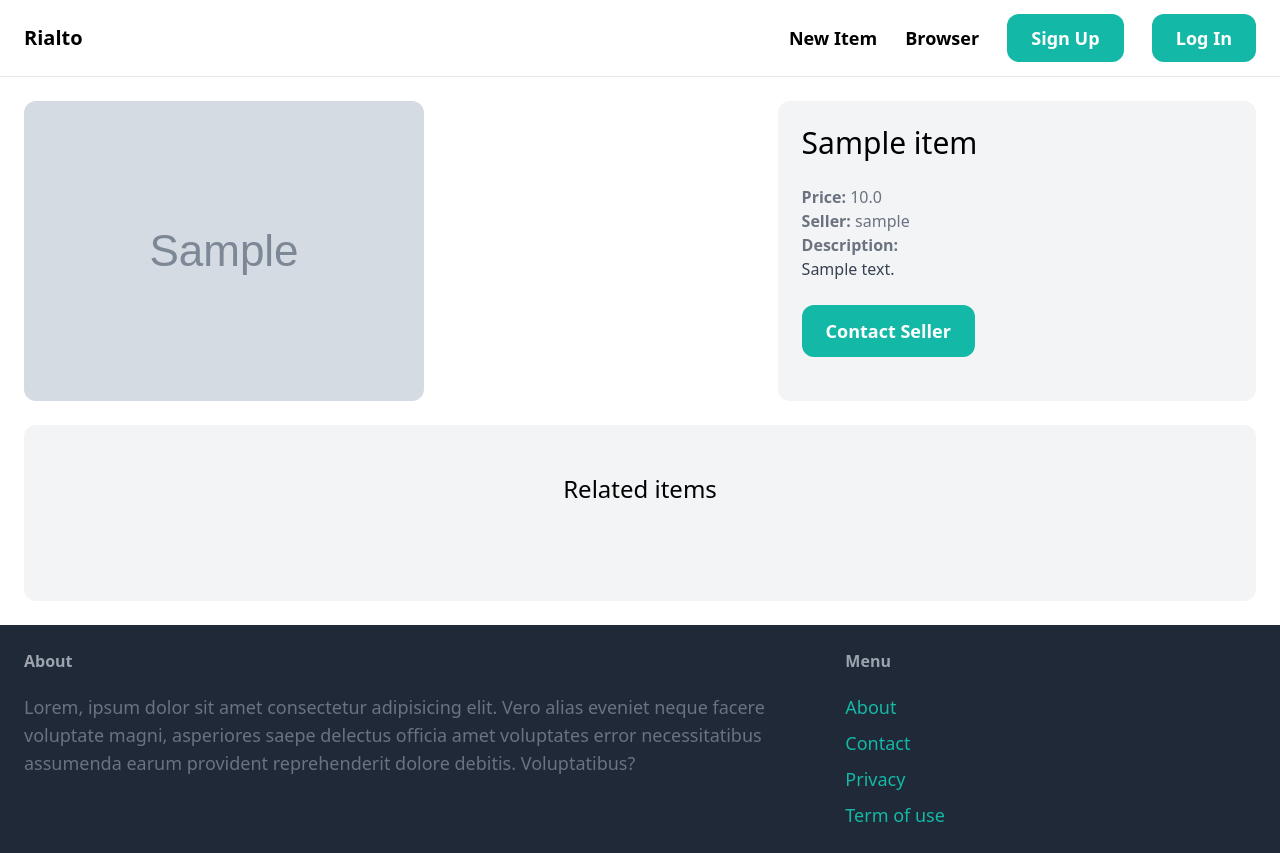
After one commit to 00AR/rialto, a Django app: page /items/1/ in a window 1280 px wide. The commit adds this page. Run offline with Django 5.2, Linux system fonts and the light colour scheme; tables that the repository leaves empty hold one stand-in row (values such as "Sample post"); grey boxes marked "Sample" are stand-in pictures; some libraries are stand-ins or nearby versions.

Commit message:
Details page for each item completed

```diff
--- a/core/templates/core/index.html
+++ b/core/templates/core/index.html
@@ -7,7 +7,7 @@
         <div class="grid grid-cols-3 gap-3">
             {% for item in items %}
                 <div>
-                    <a href="#">
+                    <a href="{% url 'item:detail' item.id %}">
                         <div>
                             <img src="{{ item.image.url }}" class="rounded-t-xl">
                         </div>
--- /dev/null
+++ b/item/templates/item/detail.html
@@ -0,0 +1,48 @@
+{% extends 'core/base.html' %}
+
+{% block title %}{{ item.name }}{% endblock %}
+
+{% block content %}
+<div class="grid grid-cols-5 gap-6">
+    <div class="col-span-3">
+        <img src="{{ item.image.url }}" class="rounded-xl">
+    </div>
+
+    <div class="col-span-2 p-6 bg-gray-100 rounded-xl">
+        <h1 class="mb-6 text-3xl">{{ item.name }}</h1>
+        <p class="text-gray-500"><strong>Price: </strong>{{ item.price }}</p>
+        <p class="text-gray-500"><strong>Seller: </strong>{{ item.created_by }}</p>
+
+        {% if item.description %}
+            <p class="text-gray-700">
+                <strong class="text-gray-500">Description:</strong><br>
+                {{ item.description }}
+            </p>
+        {% endif %}
+
+        <a href="#" class="inline-block mt-6 px-6 py-3 text-lg font-semibold bg-teal-500 text-white rounded-xl hover:bg-tea-700">
+            Contact Seller
+        </a>
+    </div>
+</div>
+<div class="mt-6 px-6 py-12 bg-gray-100 rounded-xl">
+    <h2 class="mb-12 text-2xl text-center">Related items</h2>
+
+    <div class="grid grid-cols-3 gap-3">
+        {% for item in related_items %}
+            <div>
+                <a href="{% url 'item:detail' item.id %}">
+                    <div>
+                        <img src="{{ item.image.url }}" class="rounded-t-xl">
+                    </div>
+
+                    <div class="p-6 bg-white rounded-b-xl">
+                        <h2 class="text-2xl">{{ item.name }}</h2>
+                        <p class="text-gray-500">Price: {{ item.price }}</p>
+                    </div>
+                </a>
+            </div>
+        {% endfor %}
+    </div>
+</div>
+{% endblock %}
--- /dev/null
+++ b/item/urls.py
@@ -0,0 +1,8 @@
+from django.urls import path
+
+from . import views
+
+app_name = 'item'
+urlpatterns = [
+    path('<int:pk>/', views.detail, name='detail'),
+]
--- a/item/views.py
+++ b/item/views.py
@@ -1,3 +1,12 @@
-from django.shortcuts import render
+from django.shortcuts import render, get_object_or_404
 
-# Create your views here.
+from .models import Item
+
+
+def detail(request, pk):
+    item = get_object_or_404(Item, pk=pk)
+    related_items = Item.objects.filter(category=item.category, is_sold=False).exclude(pk=pk)[0:3]
+    return render(request, 'item/detail.html', {
+        'item': item,
+        'related_items': related_items,
+    })
--- a/rialto/urls.py
+++ b/rialto/urls.py
@@ -1,12 +1,13 @@
 from django.conf import settings
 from django.conf.urls.static import static
 from django.contrib import admin
-from django.urls import path
+from django.urls import path, include
 
 from core.views import index, contact
 
 urlpatterns = [
     path('', index, name='index'),
+    path('items/', include('item.urls')),
     path('contact/', contact, name='contact'),
     path('admin/', admin.site.urls),
 ] + static(settings.MEDIA_URL, document_root=settings.MEDIA_ROOT)
```
Also changed, not shown: media/item_images/toy-car.jpg (added).
